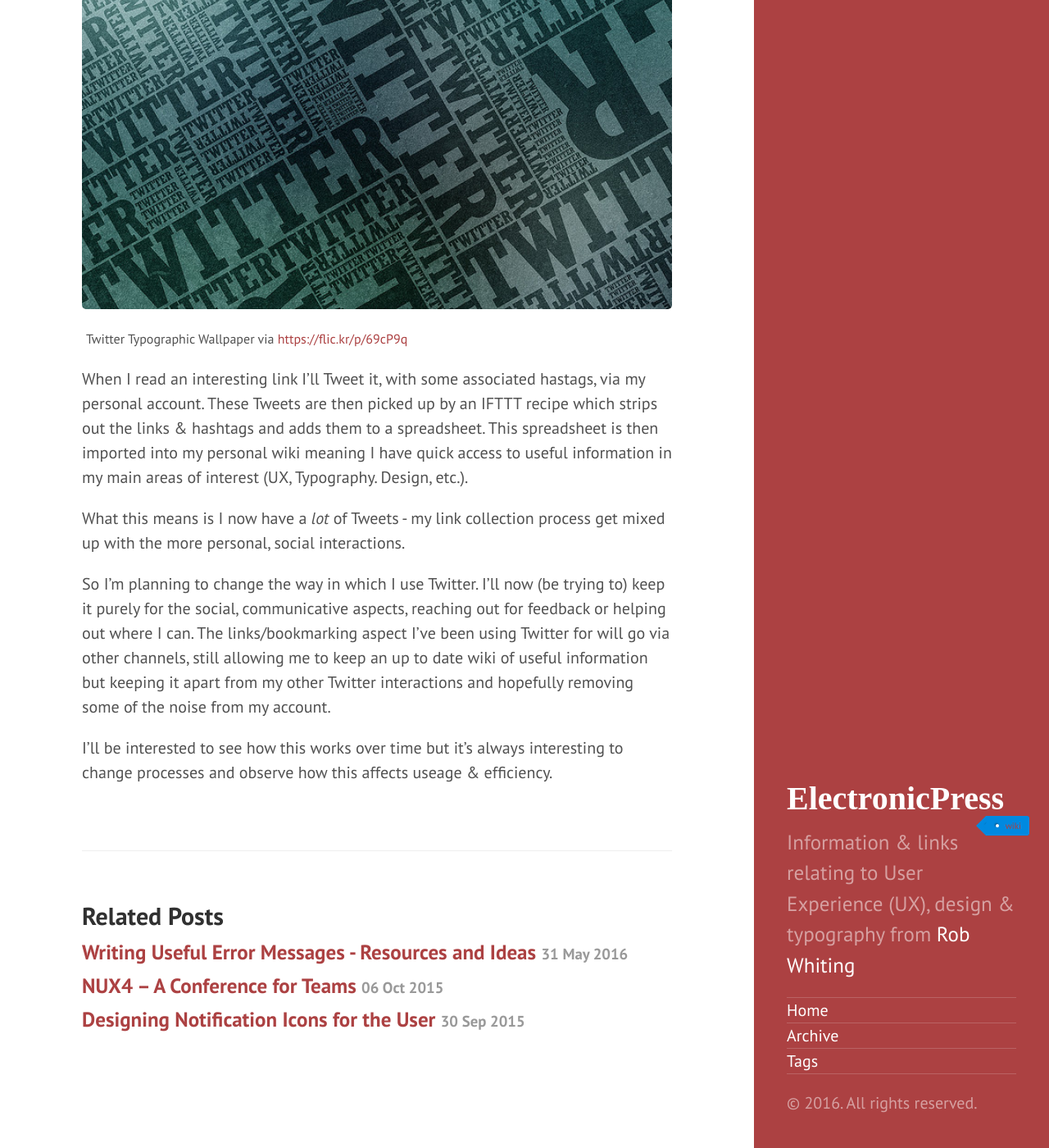
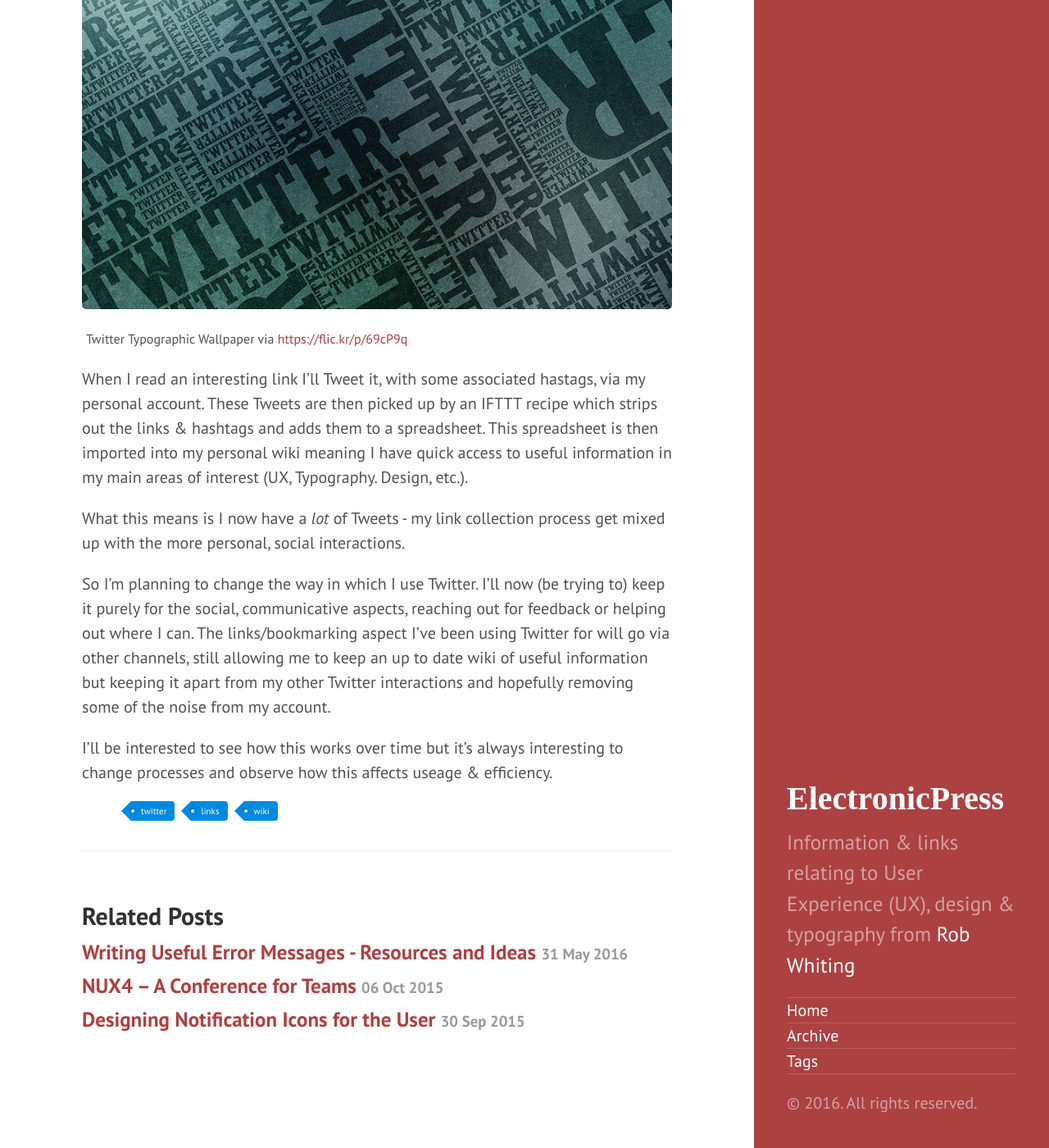
Before and after one commit to whitingx/whitingx.github.io, a Jekyll site: the page built from _posts/2015-10-28-rethinking-how-i-use-twitter.md, in a window 1280 px wide and 1400 px high, scrolled down 393 px. Shown: the whole window at 82% size. Built offline with Jekyll 4.4.1, drawn with Linux system fonts in a browser that asks for light colours; some web fonts are replaced; comment, search, counter and statistics services are not loaded.

Commit message:
tag styling fixes

```diff
--- a/public/css/hyde.css
+++ b/public/css/hyde.css
@@ -268,21 +268,18 @@
 }
 
 .tagged {
-    border-left: 4px solid #ac4142;
-    background: rgba(172, 65, 66, 0.08);
+    /*border-left: 4px solid #ac4142;
+    background: rgba(172, 65, 66, 0.08);*/
 }
 
 .tagged p {
-    float: left;
-    padding: 8px 6px 0 12px;
+    /*float: left;
+    padding: 8px 6px 0 12px;*/
 }
 
 .tag {
 	margin:0;
 	padding:0;
-	position:absolute;
-	right:24px;
-	bottom:-12px;
 	list-style:none;
 	}
 
@@ -308,7 +305,7 @@
     margin-left:20px;
 	 padding:0 10px 0 12px;
 	 background:#0089e0;
-	 color:#fff;
+	 color:#fff !important;
 	 text-decoration:none;
 	 -moz-border-radius-bottomright:4px;
 	 -webkit-border-bottom-right-radius:4px;
```
